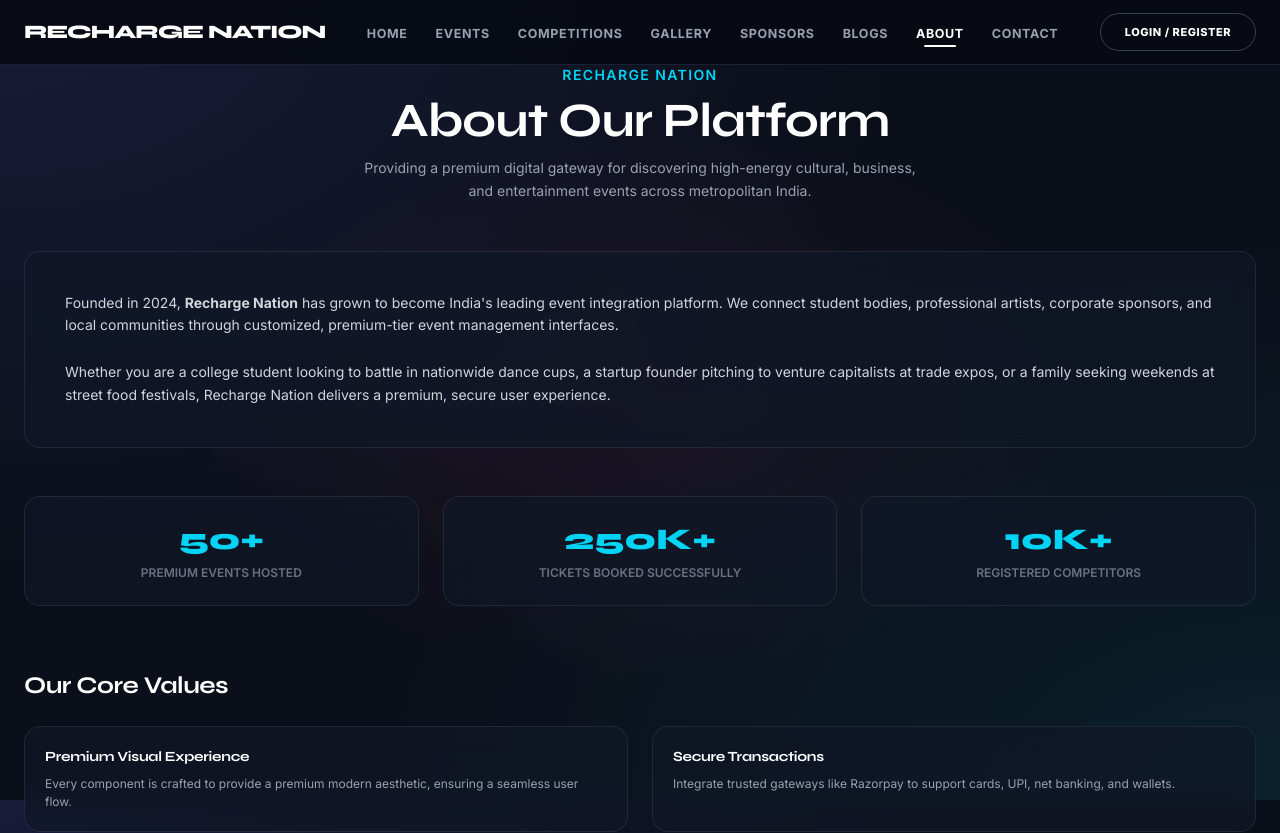
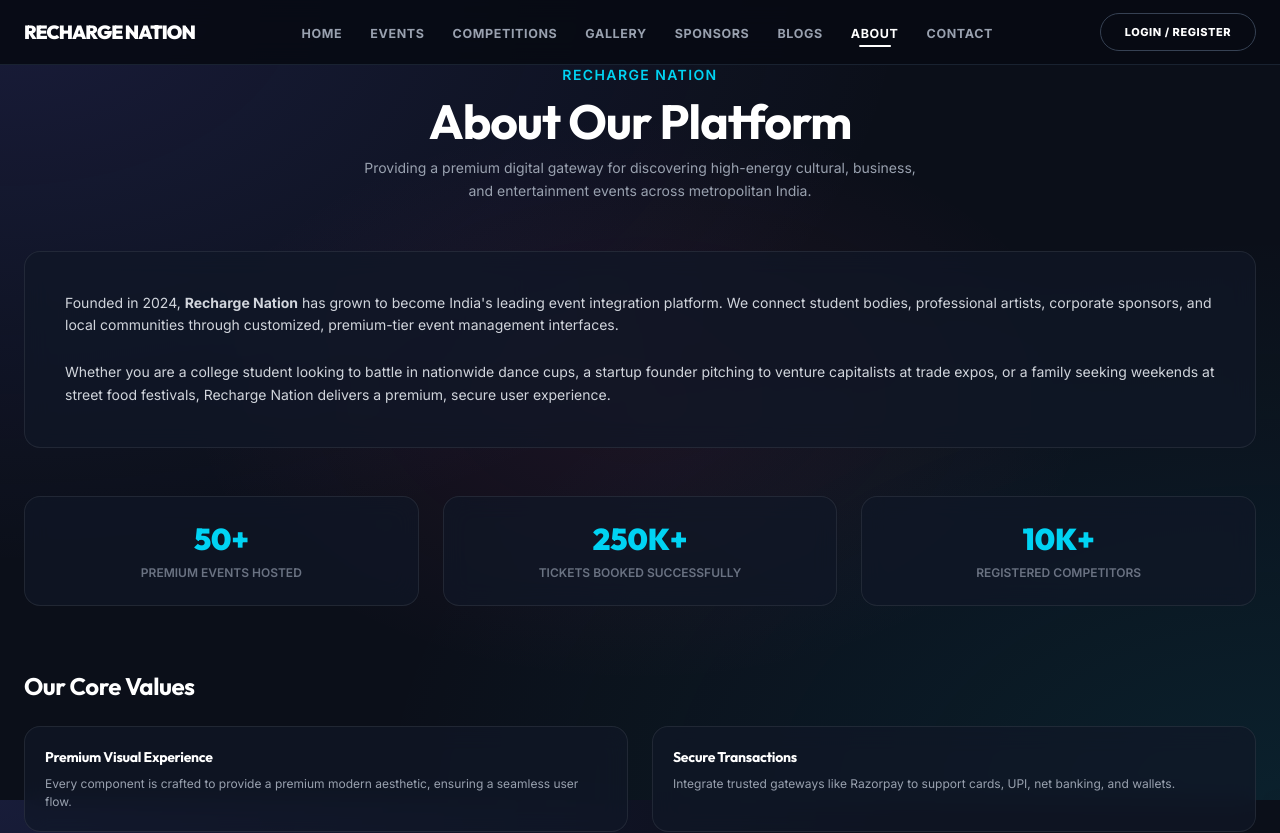
Before and after one commit to iconicsudip/rechareofnation, a Next.js app: page /about in a window 1280 px wide. Shown: the top 833 px of the page. Built offline with nearby package versions, Linux system fonts and the light colour scheme.

Commit message:
style: update --font-primary to use Outfit exclusively

```diff
--- a/src/app/globals.css
+++ b/src/app/globals.css
@@ -27,7 +27,7 @@
   --shadow-neon-cyan: 0 0 15px rgba(6, 182, 212, 0.3);
 
   /* Fonts */
-  --font-primary: 'Syne', 'Outfit', sans-serif;
+  --font-primary: 'Outfit', sans-serif;
   --font-secondary: 'Inter', sans-serif;
 }
 
```
